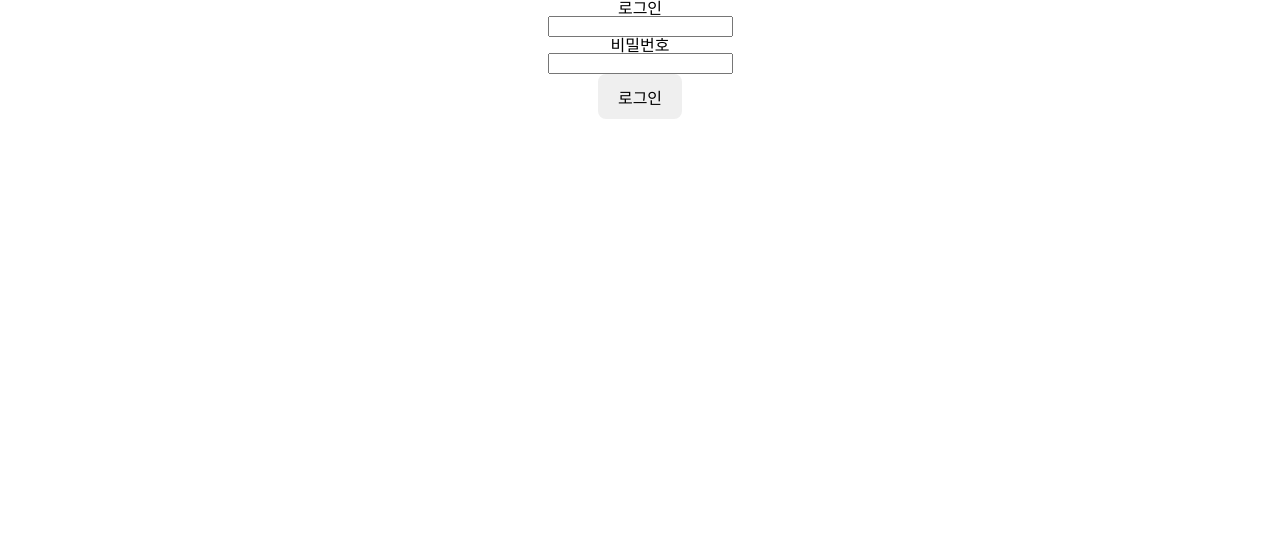
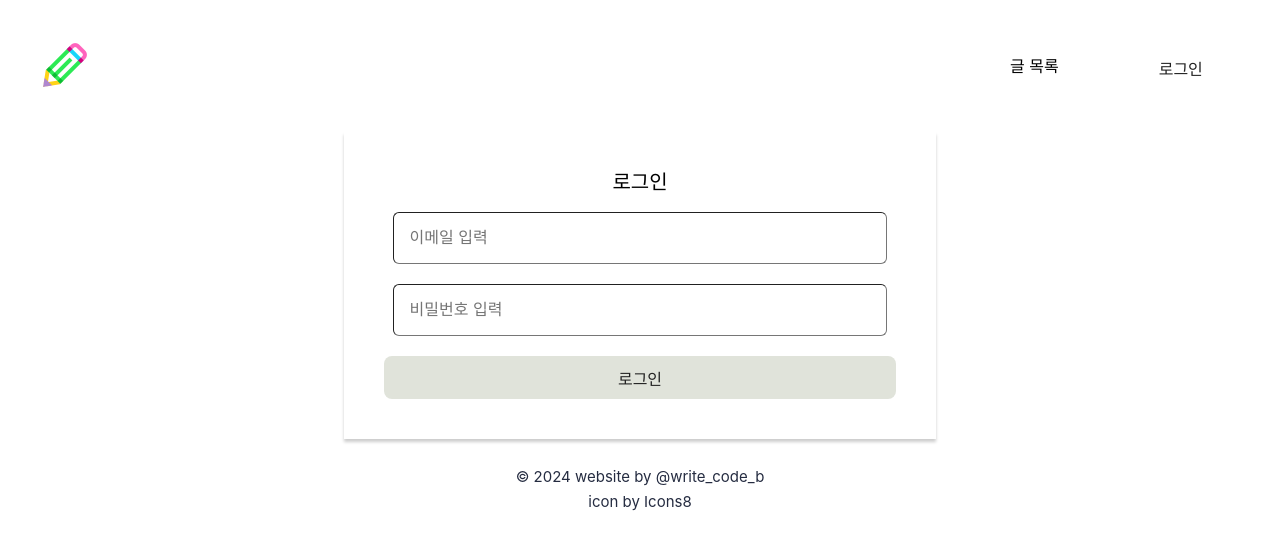
Before and after one commit to write-code-b/react-board, a React (Vite) app in the folder react-board/: page /login in a window 1280 px wide. Shown: the top 550 px of the page. Built offline with nearby package versions, Linux system fonts and the light colour scheme; no server answers; a web font is replaced by a local one.

Commit message:
로그인 페이지 수정

```diff
--- a/react-board/src/App.scss
+++ b/react-board/src/App.scss
@@ -85,32 +85,6 @@ nav a {
   display: block;
 }
 
-@media (max-width: 768px) {
-  .container {
-    flex-direction: column;
-    box-shadow: 0 4px 4px -5px #333;
-  }
-
-  .mainNav {
-    display: none;
-  }
-
-  .dropdown-menu {
-    display: block;
-  }
-
-  .dropdown-list {
-    position: static;
-  }
-}
-
-@media (min-width: 769px) {
-  .dropdown-menu {
-    display: none;
-    flex-direction: row;
-  }
-}
-
 //Main Section
 section {
   display: flex;
@@ -180,6 +154,48 @@ article h2 {
   background-color: #8fbc94;
 }
 
+//Login
+.signIn {
+  display: flex;
+  gap: 20px;
+  flex-direction: column;
+  align-items: center;
+  justify-content: center;
+  width: 40%;
+  padding: 2.5rem;
+  margin: 0 auto;
+  box-shadow: 0 3px 3px rgba(0, 0, 0, 0.2);
+}
+
+.signIn .title {
+  font-weight: 500;
+  font-size: $fontBig;
+}
+
+.signIn > div {
+  width: 100%;
+}
+
+.signIn input {
+  width: 90%;
+  border-radius: 0.375rem;
+  border-width: 1px;
+  padding: 1rem;
+  font-size: 16px;
+}
+
+.signIn button {
+  width: 100%;
+  color: #ffffff;
+  background-color: #0250bb;
+}
+
+.signIn button.inactive {
+  border: none;
+  color: #222222;
+  background-color: $grey;
+  pointer-events: none;
+}
 // Footer
 #footer {
   display: flex;
@@ -203,3 +219,34 @@ article h2 {
   justify-content: center;
   padding: 1.875rem;
 }
+
+//Media Query
+@media (max-width: 768px) {
+  .container {
+    flex-direction: column;
+    box-shadow: 0 4px 4px -5px #333;
+  }
+
+  .mainNav {
+    display: none;
+  }
+
+  .dropdown-menu {
+    display: block;
+  }
+
+  .dropdown-list {
+    position: static;
+  }
+
+  .signIn {
+    width: 80%;
+  }
+}
+
+@media (min-width: 769px) {
+  .dropdown-menu {
+    display: none;
+    flex-direction: row;
+  }
+}
--- a/react-board/src/pages/Home.jsx
+++ b/react-board/src/pages/Home.jsx
@@ -7,7 +7,7 @@ function Home() {
     <>
       <Header />
       <MainSection />
-      <Footer/>
+      <Footer />
     </>
   );
 }
--- a/react-board/src/pages/Login.jsx
+++ b/react-board/src/pages/Login.jsx
@@ -1,13 +1,16 @@
 import { useNavigate } from "react-router-dom";
 import { useAuth } from "../provider/authProvider";
-import { useState } from "react";
+import { useEffect, useState } from "react";
 import axios from "axios";
+import Header from "./Header";
+import Footer from "./Footer";
 
 const Login = () => {
   const { setToken, setUsername, username } = useAuth();
   const navigate = useNavigate();
   const baseUrl = import.meta.env.VITE_BASE_URL;
   const [password, setPassword] = useState("");
+  const [active, setActive] = useState(false);
 
   const handleLogin = () => {
     axios
@@ -36,19 +39,29 @@ const Login = () => {
     setPassword(e.target.value);
   };
 
+  useEffect(() => {
+    if (username && password) setActive(true);
+    else setActive(false)
+  }, [username, password]);
+
   return (
     <>
-      <div className="signIn">
-        <div>
-          <div className="username">로그인</div>
-          <input type="text" onChange={onChangeUsername} />
+      <Header />
+      <main>
+        <div className="signIn">
+          <div className="title">로그인</div>
+          <div>
+            <input type="text" onChange={onChangeUsername} placeholder="이메일 입력" />
+          </div>
+          <div>
+            <input type="text" onChange={onChangePassword} placeholder="비밀번호 입력" />
+          </div>
+          <button className={active ? "" : "inactive"} onClick={handleLogin}>
+            로그인
+          </button>
         </div>
-        <div>
-          <div className="password">비밀번호</div>
-          <input type="text" onChange={onChangePassword} />
-        </div>
-      </div>
-      <button onClick={handleLogin}>로그인</button>
+      </main>
+      <Footer />
     </>
   );
 };
```
